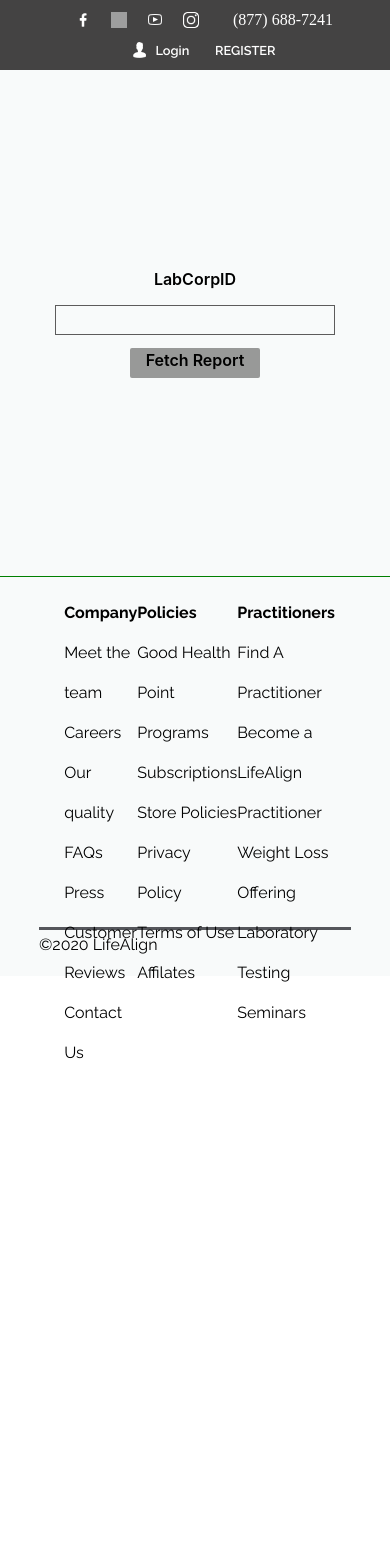
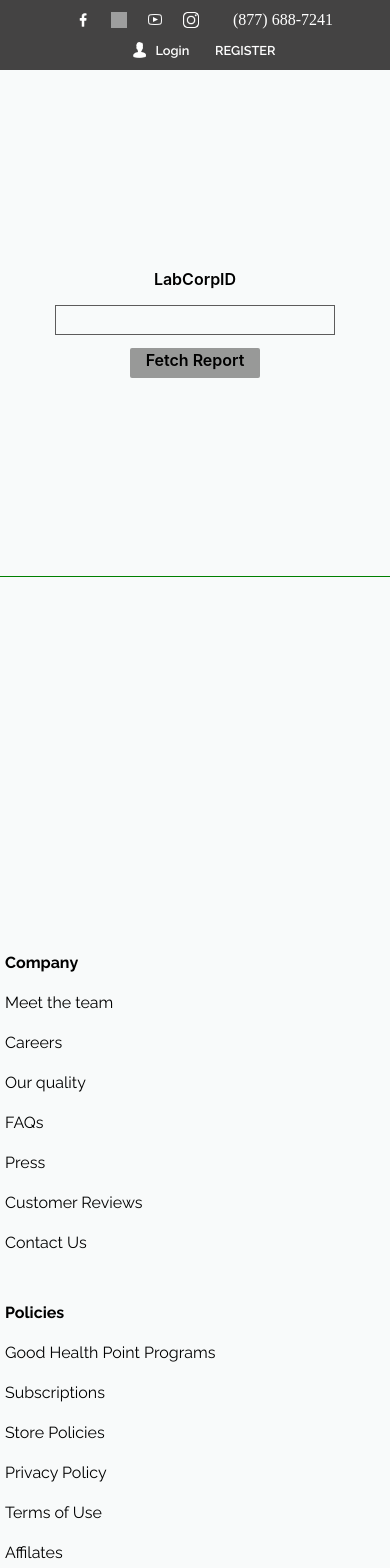
Before and after one commit to Eddges/ACEVA-medical-report-generation, a React (Create React App) app: page / in a window 390 px wide. Shown: the top 1568 px of the page. Before the commit the page ends 1073 px from the top, so only its background shows below. Built offline with nearby package versions, Linux system fonts and the light colour scheme; grey boxes are pictures that could not be loaded.

Commit message:
footer responsiveness done

```diff
--- a/src/components/Footer/Footer.module.css
+++ b/src/components/Footer/Footer.module.css
@@ -68,3 +68,40 @@
   .footer .footer_down p{
     margin-top: 5px;
   }
+
+  @media screen and (max-width: 786px) {
+
+    .footer {
+      display: flex;
+      flex-direction: column;
+      width: 100%;
+      height: auto;
+      background-color: #f8fafa;
+      justify-content: center;
+      align-items: center;
+      border-top: 1px solid green;
+    }
+    .footer .footer_up {
+      display: flex;
+      flex-direction: column;
+      flex-basis: 80%;
+      width: 100%;
+      /* background-color: aliceblue; */
+      justify-content: center;
+      align-items: center;
+      border-bottom: none;
+      /* margin-left: 5em; */
+    }
+
+    .footer .footer_up .box {
+      display: flex;
+      flex-direction: column;
+      width: 400px;
+      height: 350px;
+      padding-top: 1em;
+      padding-left: 10px;
+
+    }
+
+
+  }
```
